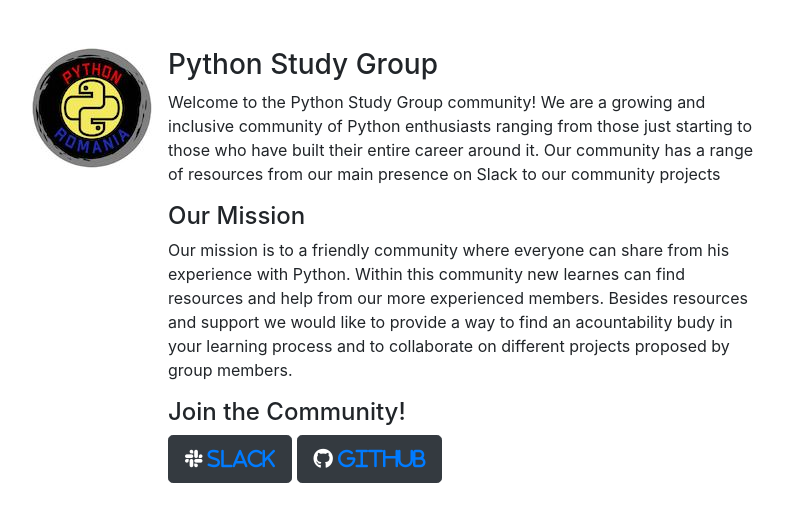
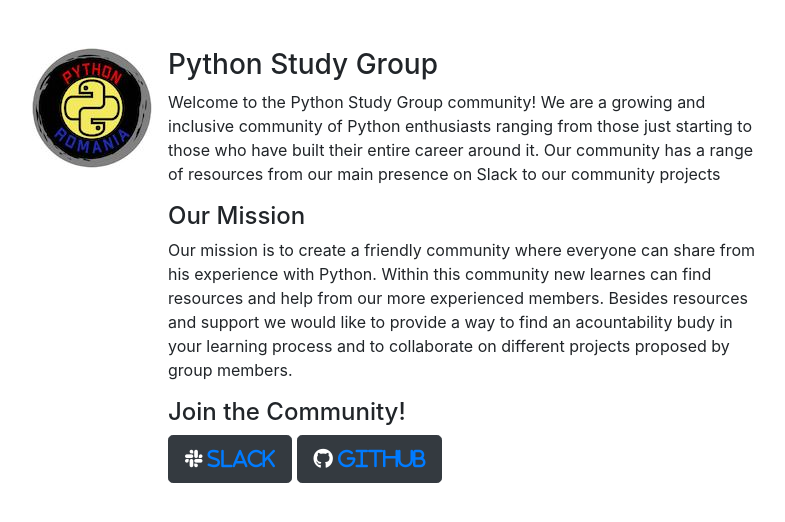
Before and after one commit to python-romania/gheorghe2.0, a Flask app: page / in a window 1280 px wide. Shown: the top 522 px of the page, without its empty margins (243-1028 px from the left). Run offline with Flask 2, Linux system fonts and the light colour scheme; some libraries are stand-ins or nearby versions.

Commit message:
update index.html

```diff
--- a/templates/website/index.html
+++ b/templates/website/index.html
@@ -18,7 +18,7 @@
                 projects
                 </p>
                 <h4 class="mt-0">Our Mission</h4>
-                <p>Our mission is to a friendly community where everyone can share from
+                <p>Our mission is to create a friendly community where everyone can share from
                 his experience with Python. Within this community new learnes can find resources and help
                 from our more experienced members. Besides resources and support we would like to provide
                 a way to find an acountability budy in your learning process and to collaborate on different
```
